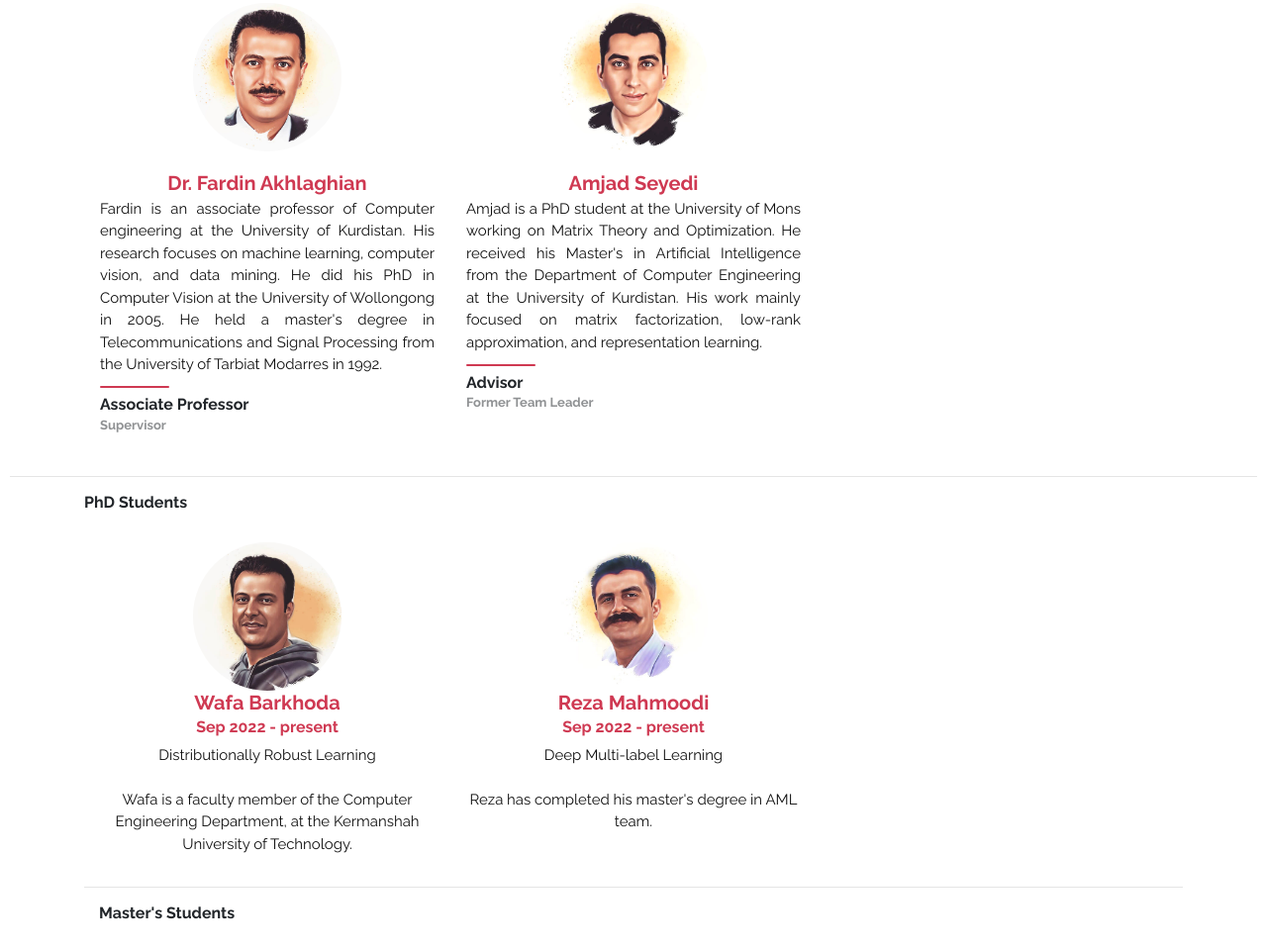
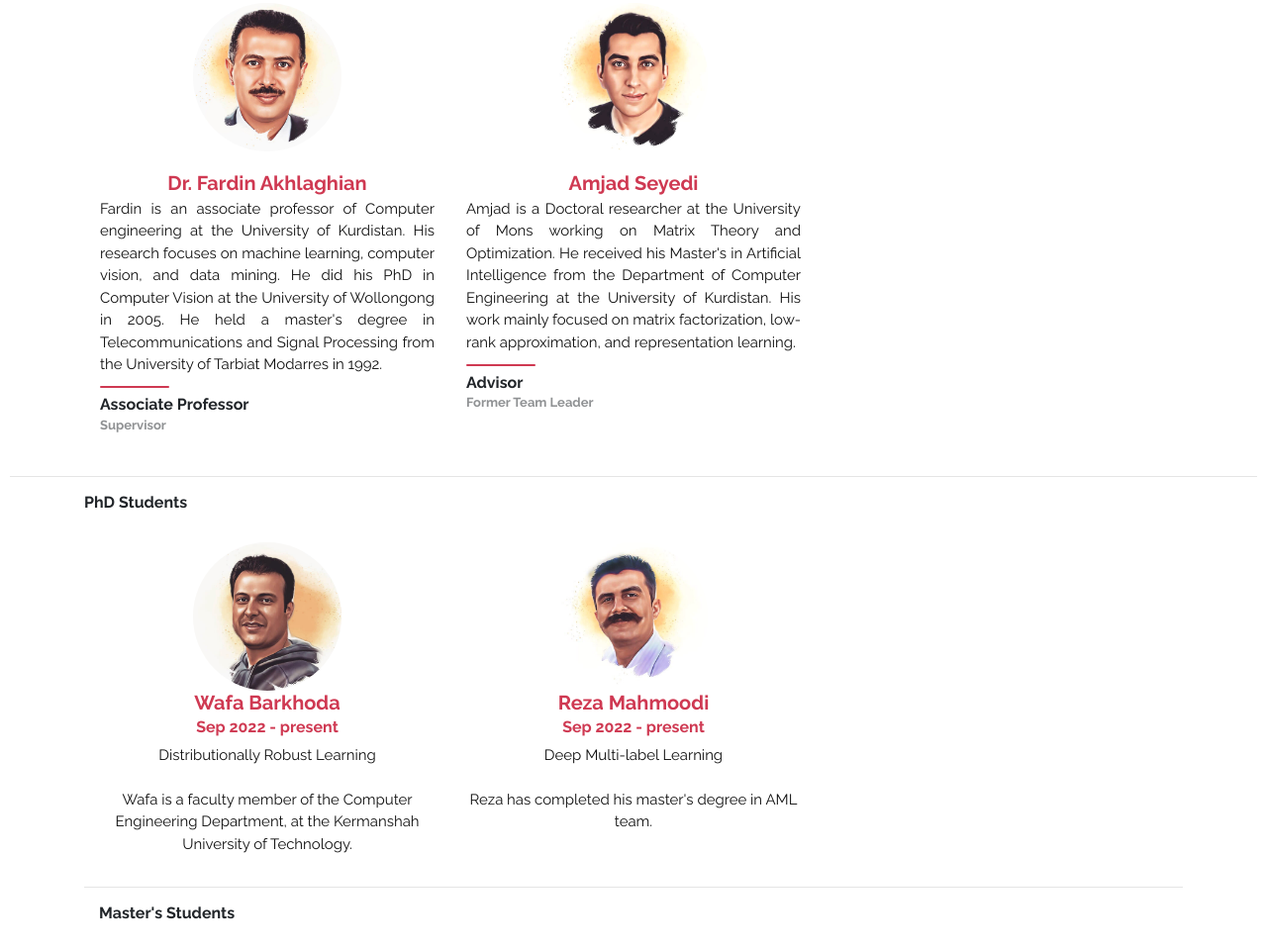
Before and after one commit to AMLteams/amlteams.github.io, a plain HTML site: page index.html in a window 1280 px wide. Shown: the part 1597-2557 px from the top of the page at 99% size. Drawn offline with Linux system fonts and the light colour scheme; a script that the page names is missing.

Commit message:
Update index.html

```diff
--- a/index.html
+++ b/index.html
@@ -240,7 +240,7 @@
                                         <h5 class="name">Amjad Seyedi</h5>
                                     </a>
                                 </center>
-                                <p>Amjad is a PhD student at the University of Mons working on Matrix Theory and Optimization. He received his Master's in Artificial Intelligence from the Department of Computer Engineering at the University of Kurdistan. His work mainly focused on matrix factorization, low-rank approximation, and representation learning.</p>
+                                <p>Amjad is a Doctoral researcher at the University of Mons working on Matrix Theory and Optimization. He received his Master's in Artificial Intelligence from the Department of Computer Engineering at the University of Kurdistan. His work mainly focused on matrix factorization, low-rank approximation, and representation learning.</p>
                                 <div class="line"></div>
                                 <h6 class="name">Advisor</h6>
                                 <h6 class="xs-font">Former Team Leader</h6>
```
